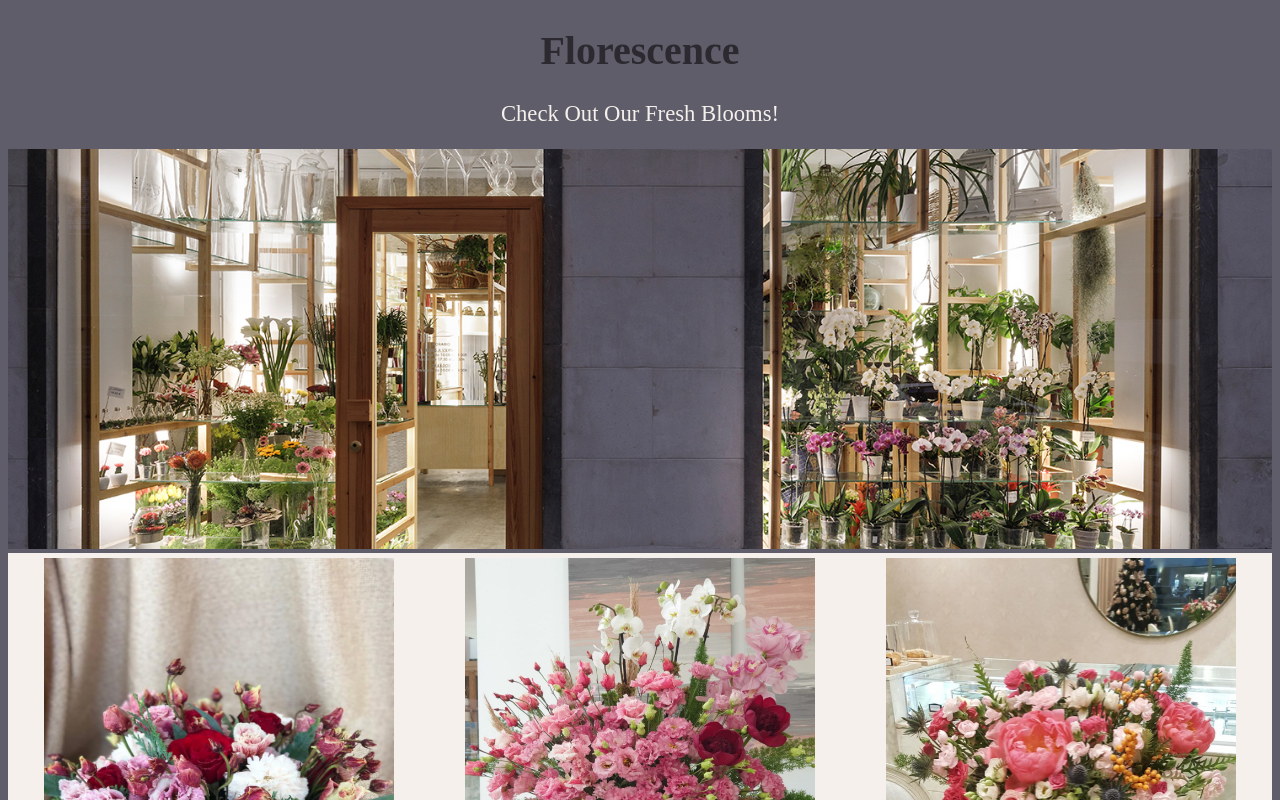
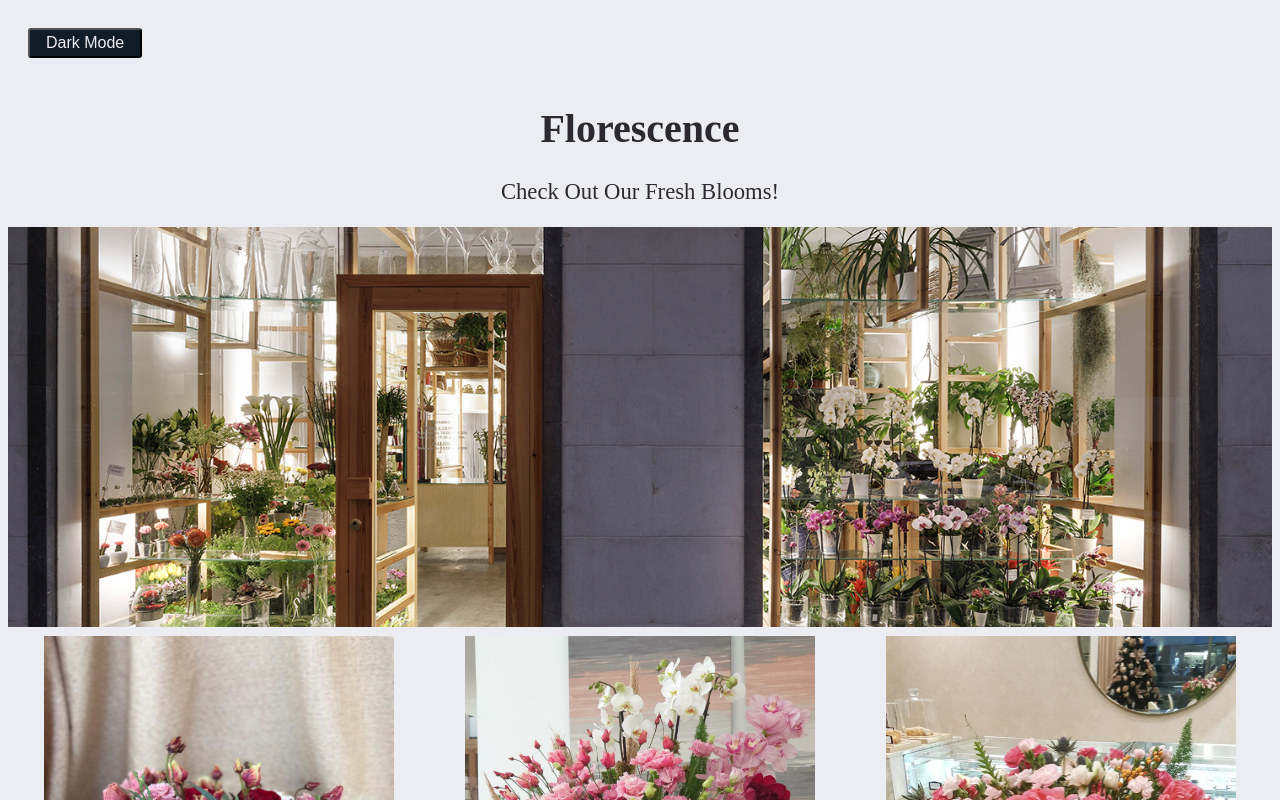
Before and after one commit to alomaryam/Flowershop, a React (Create React App) app: page / in a window 1280 px wide. Shown: the top 800 px of the page. Built offline with nearby package versions, Linux system fonts and the light colour scheme.

Commit message:
dark mode task done

```diff
--- a/src/App.js
+++ b/src/App.js
@@ -1,11 +1,52 @@
 import FlowersList from "./components/ProductList.js";
 import Home from "./components/Home.js";
+import { ThemeButton } from "./components/Styles.js";
+import { useState } from "react";
+import { ThemeProvider } from "styled-components";
+import { createGlobalStyle } from "styled-components";
+
+const GlobalStyle = createGlobalStyle`
+body {
+  font-family: Kunstler Script;
+  color: ${(props) => props.theme.color};
+  background-color: ${(props) => props.theme.backgroundColor};
+}
+code {
+  font-family: source-code-pro, Menlo, Monaco, Consolas, 'Courier New',
+    monospace;
+}
+`;
+
+const theme = {
+  light: {
+    backgroundColor: "#ECEDF3",
+    color: "#2c2a30",
+    mainColor: "#101C28",
+  },
+  dark: {
+    backgroundColor: "#090A0D",
+    color: "#88AABF",
+    mainColor: "#F4F4F4",
+  },
+};
 
 function App() {
+  const [currentTheme, setCurrentTheme] = useState("light");
+
+  const toggleTheme = () => {
+    setCurrentTheme(currentTheme === "light" ? "dark" : "light");
+  };
+
   return (
     <div>
-      <Home />
-      <FlowersList />
+      <ThemeProvider theme={theme[currentTheme]}>
+        <GlobalStyle />
+        <ThemeButton onClick={toggleTheme}>
+          {currentTheme === "light" ? "Dark" : "Light"} Mode
+        </ThemeButton>
+        <Home />
+        <FlowersList />
+      </ThemeProvider>
     </div>
   );
 }
--- a/src/components/Home.js
+++ b/src/components/Home.js
@@ -7,7 +7,6 @@ const Title = styled.h1`
 `;
 const Sentence = styled.p`
   font-size: 17pt;
-  color: #f6f0ec;
   text-align: center;
 `;
 const Image = styled.img`
--- a/src/components/ProductList.js
+++ b/src/components/ProductList.js
@@ -9,7 +9,6 @@ const Items = styled.div`
   align-content: center;
   flex-wrap: wrap;
   font-size: 13pt;
-  background-color: ${(props) => props.theme.backgroundColor};
   color: ${(props) => props.theme.color};
 `;
 
--- /dev/null
+++ b/src/components/Styles.js
@@ -0,0 +1,13 @@
+import styled from "styled-components";
+// import useState from "react";
+
+export const ThemeButton = styled.button`
+  font-size: 1em;
+  margin: 1.25em;
+  padding: 0.25em 1em;
+  border-radius: 3px;
+  background-color: ${(props) => props.theme.mainColor};
+  color: ${(props) => props.theme.backgroundColor};
+`;
+
+/* <ThemeButton onClick={toggleTheme}>Dark Mode</ThemeButton>; */
--- a/src/index.js
+++ b/src/index.js
@@ -1,32 +1,23 @@
 import React from "react";
 import ReactDOM from "react-dom";
 import App from "./App";
-import { createGlobalStyle, ThemeProvider } from "styled-components";
+// import { createGlobalStyle } from "styled-components";
 
-const GlobalStyle = createGlobalStyle`
-body {
-  font-family: Kunstler Script;
-  color: #2c2a30;
-  background-color:#5f5d69;
-}
-
-code {
-  font-family: source-code-pro, Menlo, Monaco, Consolas, 'Courier New',
-    monospace;
-}
-`;
-
-const theme = {
-  backgroundColor: "#f6f0ec",
-  color: "#54424b",
-};
+// const GlobalStyle = createGlobalStyle`
+// body {
+//   font-family: Kunstler Script;
+//   color: #2c2a30;
+//   background-color: ${(props) => props.theme.backgroundColor};
+// }
+// code {
+//   font-family: source-code-pro, Menlo, Monaco, Consolas, 'Courier New',
+//     monospace;
+// }
+// `;
 
 ReactDOM.render(
   <React.StrictMode>
-    <GlobalStyle />
-    <ThemeProvider theme={theme}>
-      <App />
-    </ThemeProvider>
+    <App />
   </React.StrictMode>,
   document.getElementById("root")
 );
```
